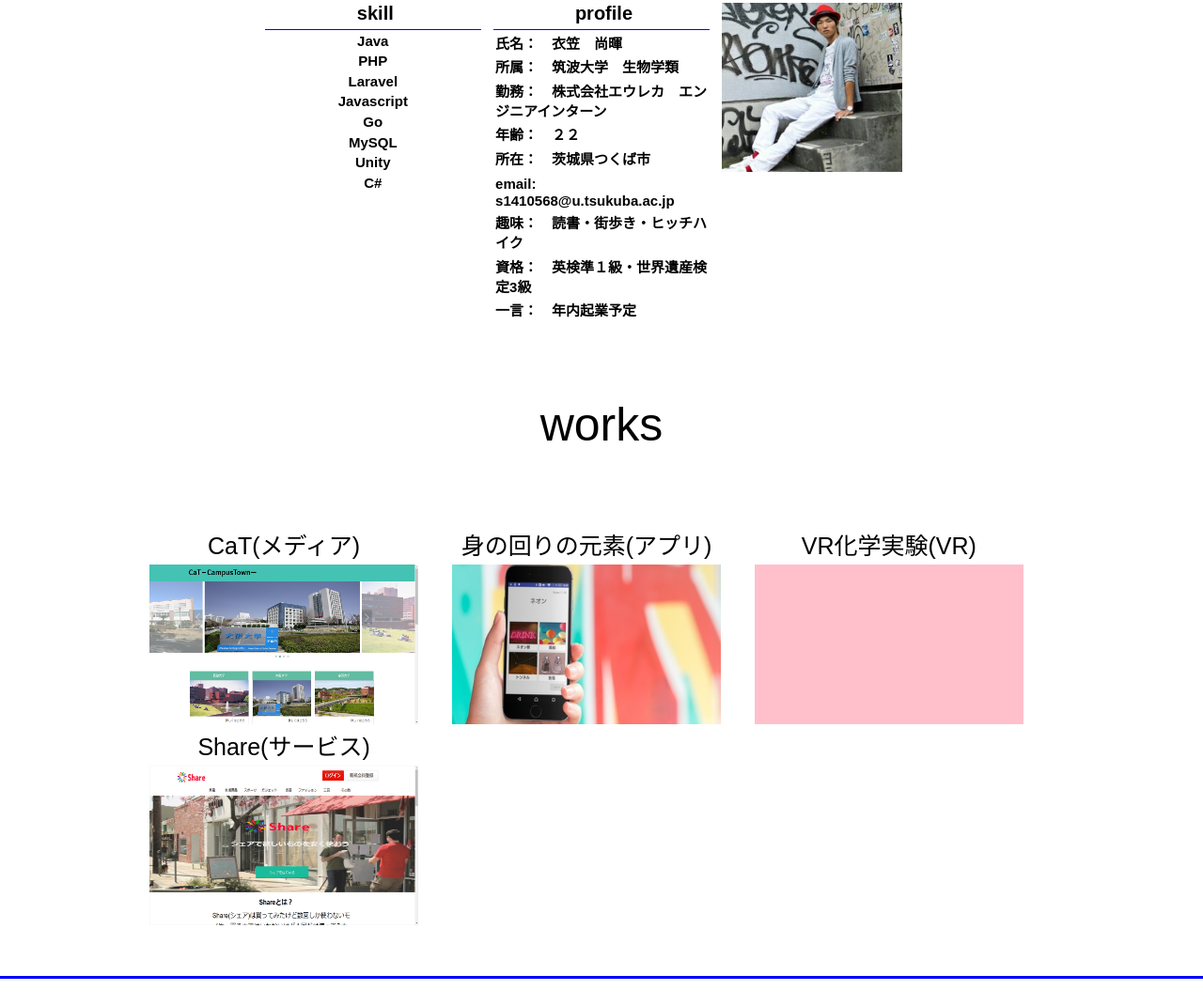
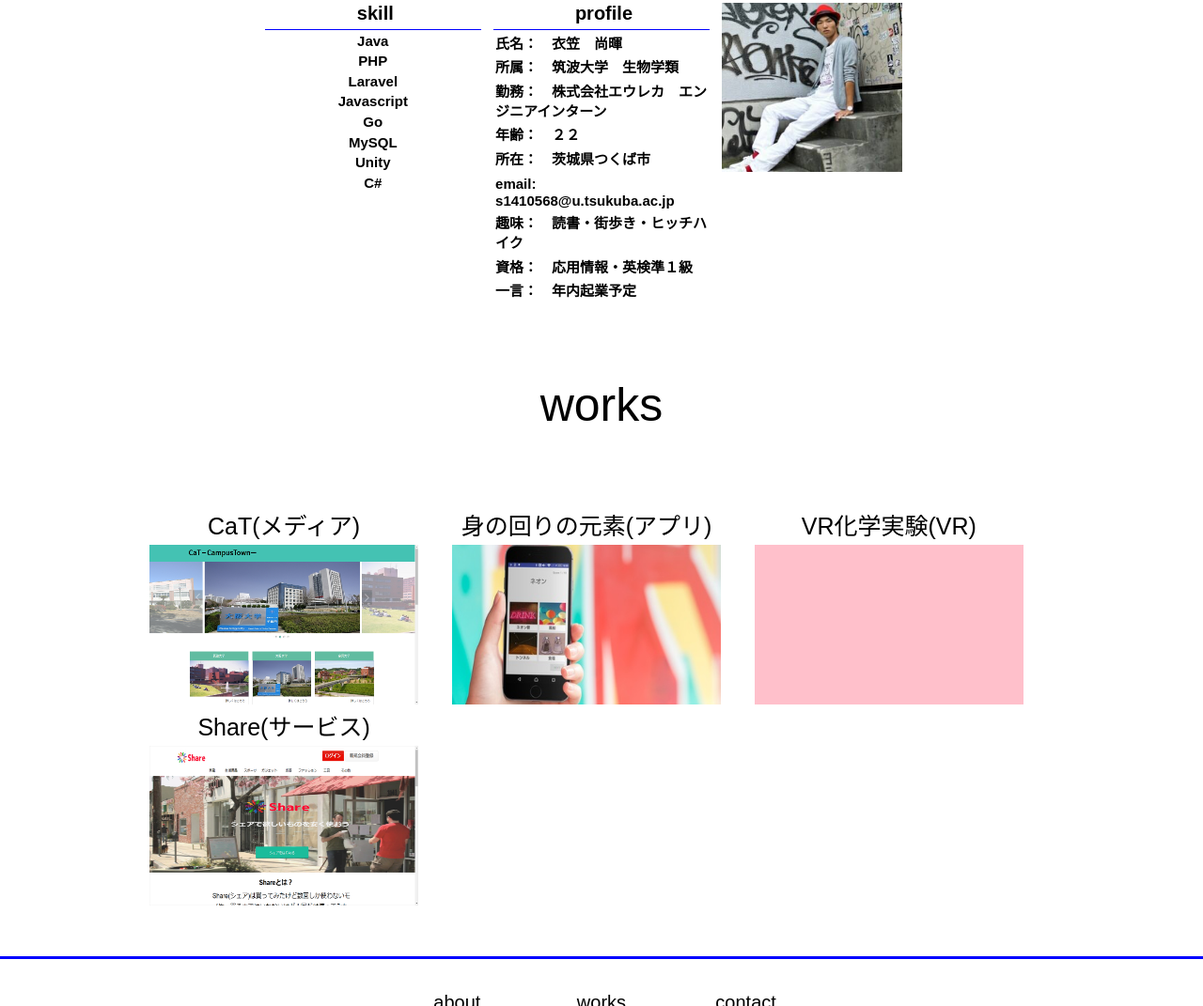
Before and after one commit to naokikinugasa/naokikinugasa.github.io, a plain HTML site: page portfolio/index.html in a window 1280 px wide. Shown: the part 742-1813 px from the top of the page at 94% size. Drawn offline with Linux system fonts and the light colour scheme; grey boxes are pictures that could not be loaded.

Commit message:
資格変更

```diff
--- a/portfolio/index.html
+++ b/portfolio/index.html
@@ -47,7 +47,7 @@
         	<dd>所在：　茨城県つくば市</dd>
         	<dd>email:　s1410568@u.tsukuba.ac.jp</dd>
         	<dd>趣味：　読書・街歩き・ヒッチハイク</dd>
-        	<dd>資格：　英検準１級・世界遺産検定3級</dd>
+        	<dd>資格：　応用情報・英検準１級</dd>
         	<dd>一言：　年内起業予定</dd>
         </dl>
         <img src="img/naoki.jpg" class="myphoto">
```
